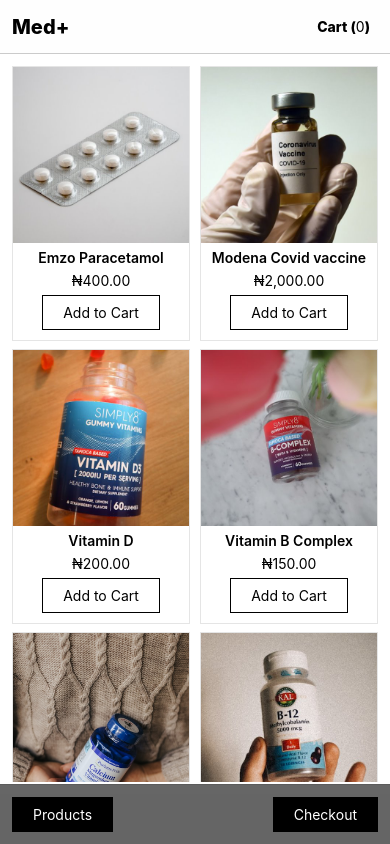
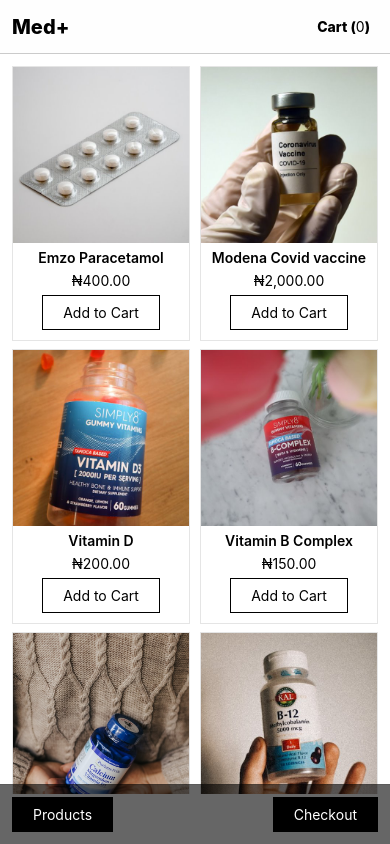
Before and after one commit to it-awonugba/medPlusShop, a React Native app: screen / in a window 390 px wide. Built offline with nearby package versions, Linux system fonts and the light colour scheme.

Commit message:
Little modification to the screen

```diff
--- a/src/screens/Shop.tsx
+++ b/src/screens/Shop.tsx
@@ -21,7 +21,7 @@
     flex: 1,
     justifyContent: 'center',
     padding: 12,
-    marginBottom: 50,
+    paddingBottom: 50,
     backgroundColor: 'rgb(255, 255, 255)',
   },
   columnStyle: {
```
